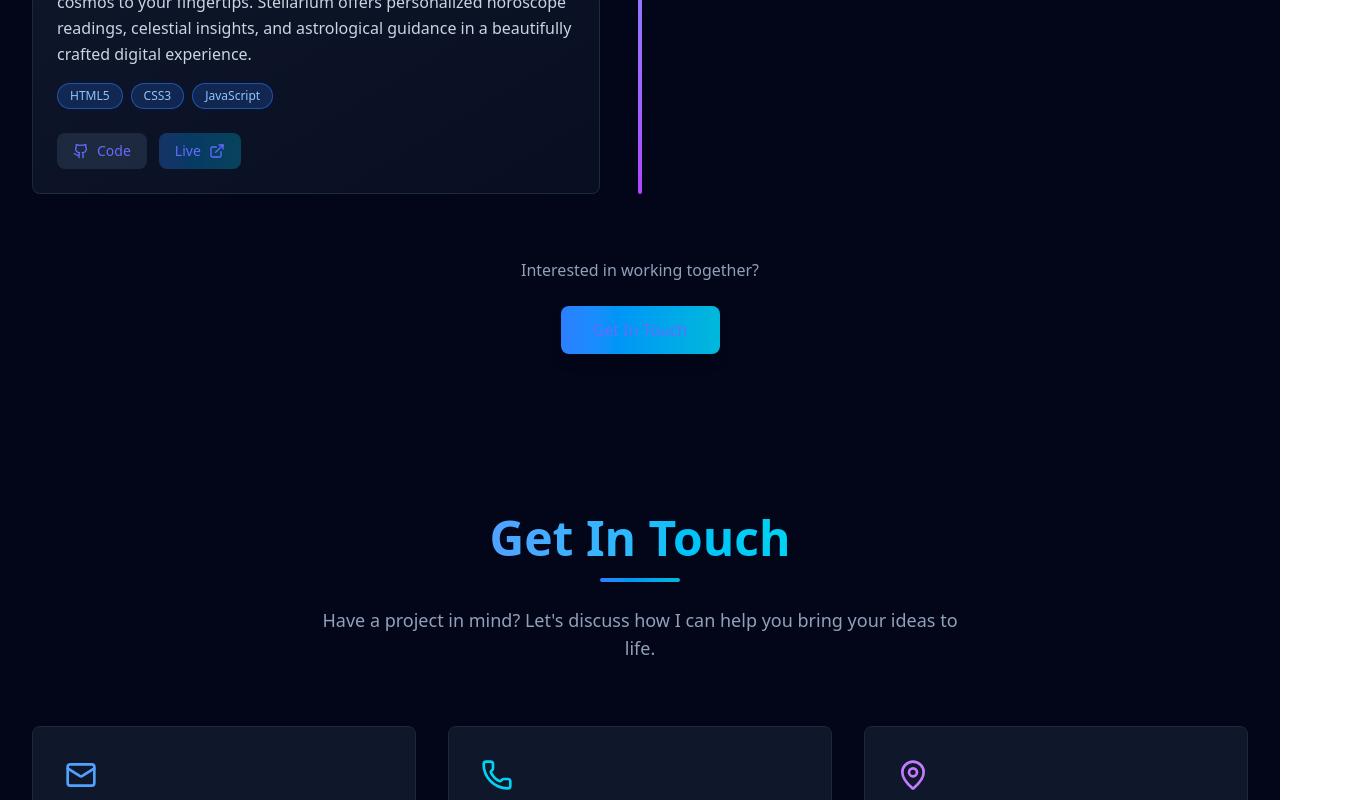
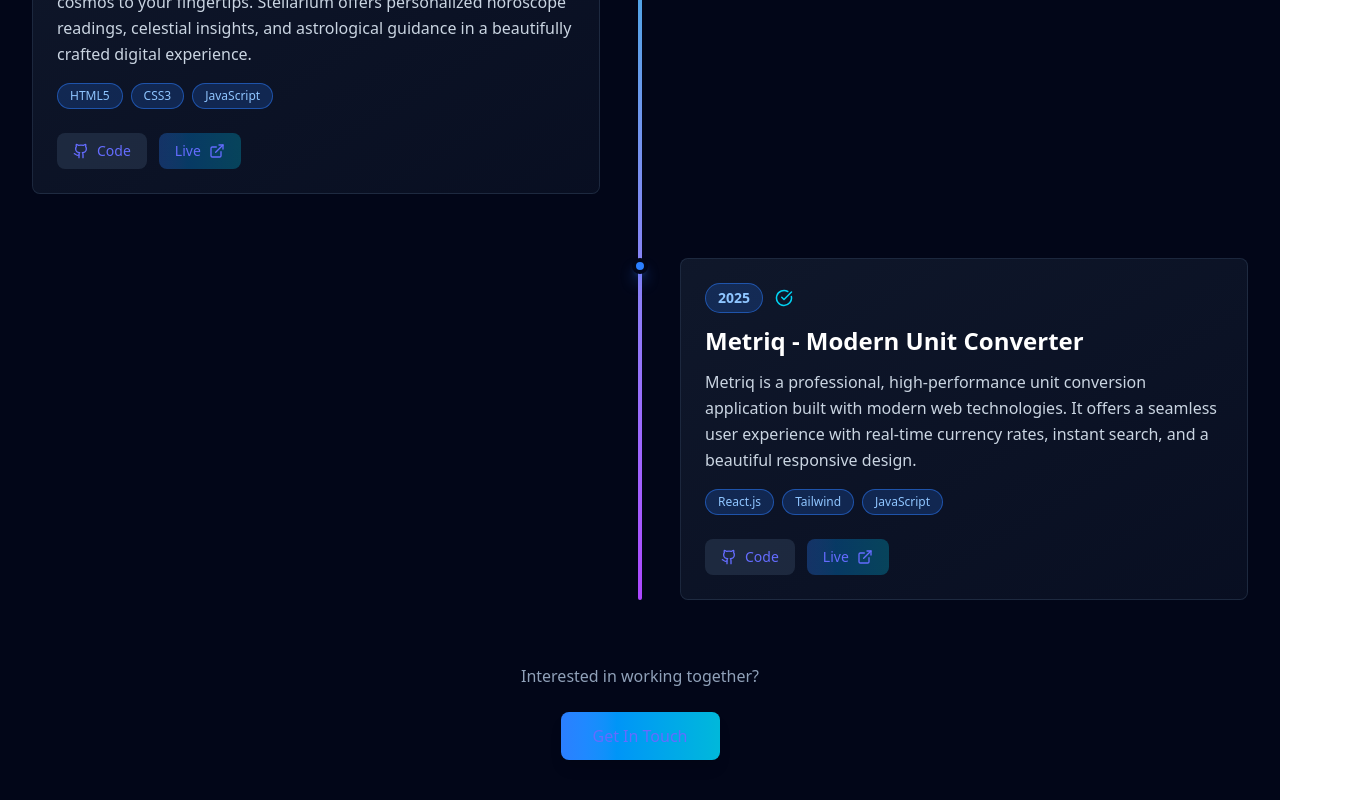
Before and after one commit to Souma061/portfolio-Website, a React (Vite) app: page / in a window 1280 px wide. Shown: the part 3786-4586 px from the top of the page, 1348 px wide, since content can reach past the window. Built offline with nearby package versions, Linux system fonts and the light colour scheme.

Commit message:
Add Metriq project to Projects component with details and links

```diff
--- a/index.html
+++ b/index.html
@@ -6,7 +6,7 @@
   <meta name="viewport" content="width=device-width, initial-scale=1.0" />
   <meta name="description" content="Soumabrata Ghosh - Full-Stack Web Developer | MERN Stack" />
   <meta name="theme-color" content="#0f172a" />
-  <link rel="icon" type="image/svg+xml" href="/vite.svg" />
+  <!-- <link rel="icon" type="image/svg+xml" href="/vite.svg" /> -->
   <link rel="preconnect" href="https://fonts.googleapis.com" />
   <link rel="dns-prefetch" href="https://cdn.emailjs.com" />
   <title>Soumabrata Ghosh - Full-Stack Web Developer</title>
--- a/src/components/Projects.jsx
+++ b/src/components/Projects.jsx
@@ -37,6 +37,16 @@
       status: 'completed',
       github: 'https://github.com/Souma061/Stellarium',
       live: 'https://stellarium-ecru.vercel.app/',
+    },
+    {
+      id: 4,
+      year: '2025',
+      title: 'Metriq - Modern Unit Converter',
+      description: 'Metriq is a professional, high-performance unit conversion application built with modern web technologies. It offers a seamless user experience with real-time currency rates, instant search, and a beautiful responsive design.',
+      technologies: ['React.js', 'Tailwind', 'JavaScript'],
+      status: 'completed',
+      github: 'https://github.com/Souma061/Unit-Convertor',
+      live: 'https://convertmetriq.netlify.app/',
     },
   ];
 
```
